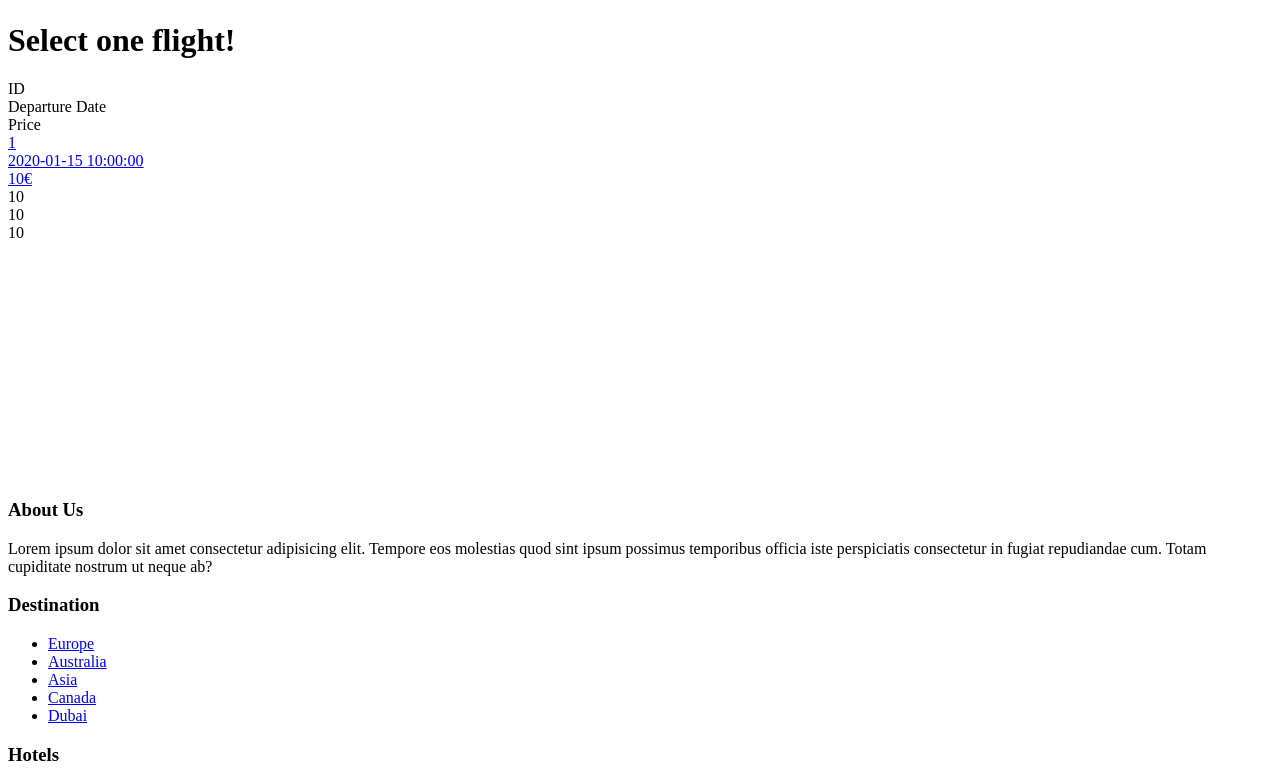
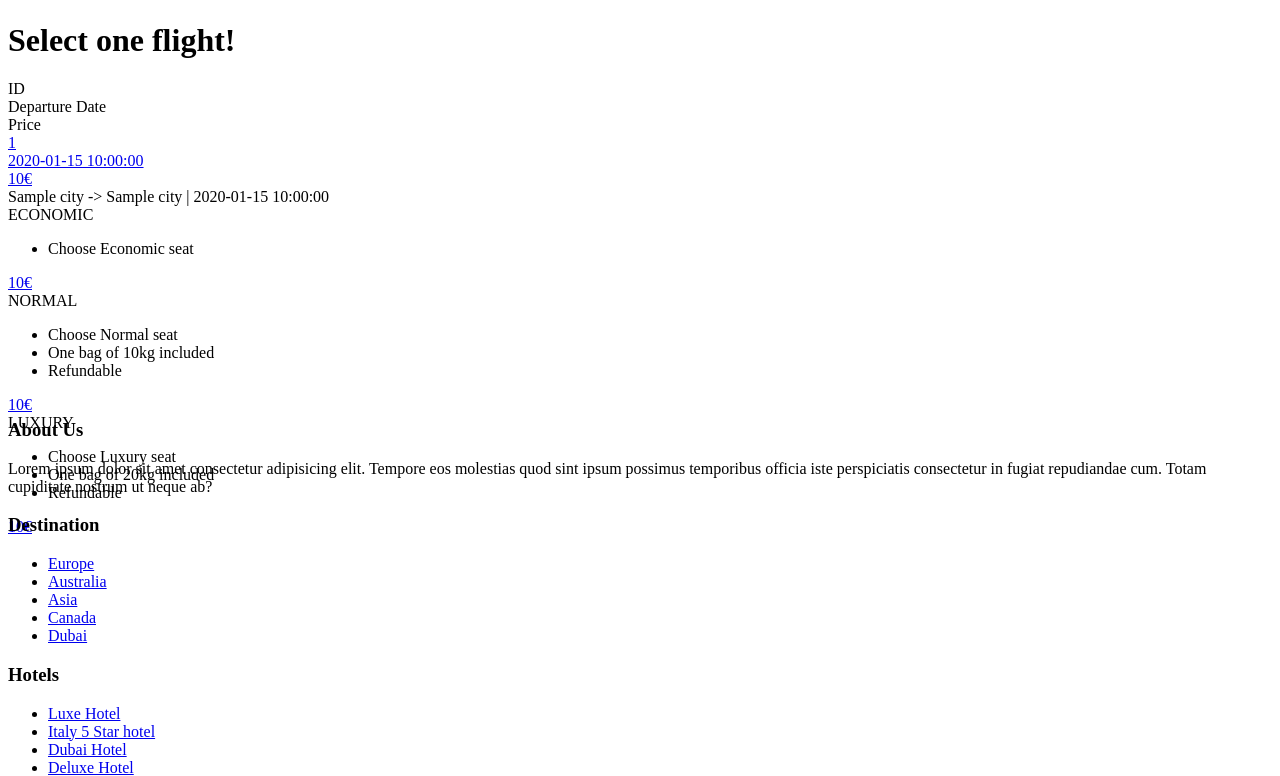
Before and after one commit to MarcoPadeiroIPL/ProjetoSIS, a Yii app: template frontend/views/flight/select-flight.php in a window 1280 px wide. Shown: the part 172-948 px from the top of the page. Run offline with PHP 8.4 and a stand-in for Yii, Linux system fonts and the light colour scheme; the template is opened without the code that fills it: most values are stand-ins (such as "Sample title", 1, 10 or a date in 2020); data that the repository does not hold is empty; some libraries are stand-ins or nearby versions.

Commit message:
Menu escolha de bilhetes feita

```diff
--- a/frontend/controllers/FlightController.php
+++ b/frontend/controllers/FlightController.php
@@ -71,7 +71,7 @@ class FlightController extends Controller
         ]);
     }
 
-    public function actionSelectFlight($airportDeparture_id, $airportArrival_id, $departureDate, $selectedFlight = 0)
+    public function actionSelectFlight($airportDeparture_id, $airportArrival_id, $departureDate = null, $selectedFlight = 0)
     {
         $model = new SelectFlight();
 
--- a/frontend/views/flight/select-flight.php
+++ b/frontend/views/flight/select-flight.php
@@ -20,8 +20,8 @@ $this->params['breadcrumbs'][] = $this->title;
     <?php } else { ?>
         <h1>Select one flight!</h1>
         <div class="container">
-            <div class="row" style="height: 400px;">
-                <div class="col-4 shadow m-3" style="overflow-y:auto; ">
+            <div class="row" style="height: 40vh;">
+                <div class="col-3 shadow m-3" style="overflow-y:auto; ">
                     <div class="row w-100 p-3">
                         <div class="col-2">ID</div>
                         <div class="col-8">Departure Date</div>
@@ -39,22 +39,64 @@ $this->params['breadcrumbs'][] = $this->title;
                             'flight/select-flight',
                             'airportDeparture_id' => $flight->airportDeparture->id,
                             'airportArrival_id' => $flight->airportArrival->id,
-                            'departureDate' => $flight->departureDate,
                             'selectedFlight' => $flight->id
                         ]); ?>
                     <?php } ?>
                 </div>
 
-                <div class="col shadow m-3">
-                    <div class="row w-75">
-                        <div class="col-4 shadow">
-                            <?= $selectedFlight->activeTariff()->economicPrice ?>
+                <div class="col m-3">
+                    <div class="row h2 d-flex justify-content-center">
+                        <?= $selectedFlight->airportDeparture->city . " -> " . $selectedFlight->airportArrival->city . " | " . $selectedFlight->departureDate   ?>
+                    </div>
+                    <div class="row" style="height: 40vh;">
+                        <div class="col m-5 shadow rounded bg-secondary text-white">
+                            <div class="row">
+                                <span class="fs-1 p-3 text-center">ECONOMIC</span>
+                            </div>
+                            <div class="row">
+                                <ul>
+                                    <li class="fs-3 text-center">Choose Economic seat</li>
+                                </ul>
+                            </div>
+                            <div class="row d-flex justify-content-center">
+                                <a class='btn border w-75 fs-1 text-white' href="ticket/chooseSeat">
+                                    <?= $selectedFlight->activeTariff()->economicPrice?>€
+                                </a>
+                            </div>
                         </div>
-                        <div class="col-4 shadow">
-                            <?= $selectedFlight->activeTariff()->normalPrice ?>
+                        <div class="col m-5 shadow rounded bg-info text-white">
+                            <div class="row">
+                                <span class="fs-1 p-3 text-center">NORMAL</span>
+                            </div>
+                            <div class="row">
+                                <ul>
+                                    <li class="fs-3 text-center">Choose Normal seat</li>
+                                    <li class="fs-3 text-center">One bag of 10kg included</li>
+                                    <li class="fs-3 text-center">Refundable</li>
+                                </ul>
+                            </div>
+                            <div class="row d-flex justify-content-center">
+                                <a class='btn border w-75 fs-1 text-white' href="ticket/chooseSeat">
+                                    <?= $selectedFlight->activeTariff()->normalPrice ?>€
+                                </a>
+                            </div>
                         </div>
-                        <div class="col shadow">
-                            <?= $selectedFlight->activeTariff()->luxuryPrice ?>
+                        <div class="col m-5 shadow border bg-warning text-white">
+                            <div class="row">
+                                <span class="fs-1 p-3 text-center">LUXURY</span>
+                            </div>
+                            <div class="row">
+                                <ul>
+                                    <li class="fs-3 text-center">Choose Luxury seat</li>
+                                    <li class="fs-3 text-center">One bag of 20kg included</li>
+                                    <li class="fs-3 text-center">Refundable</li>
+                                </ul>
+                            </div>
+                            <div class="row d-flex justify-content-center">
+                                <a class='btn border w-75 fs-1 text-white' href="ticket/chooseSeat">
+                                    <?= $selectedFlight->activeTariff()->luxuryPrice ?>€
+                                </a>
+                            </div>
                         </div>
                     </div>
                 </div>
```
